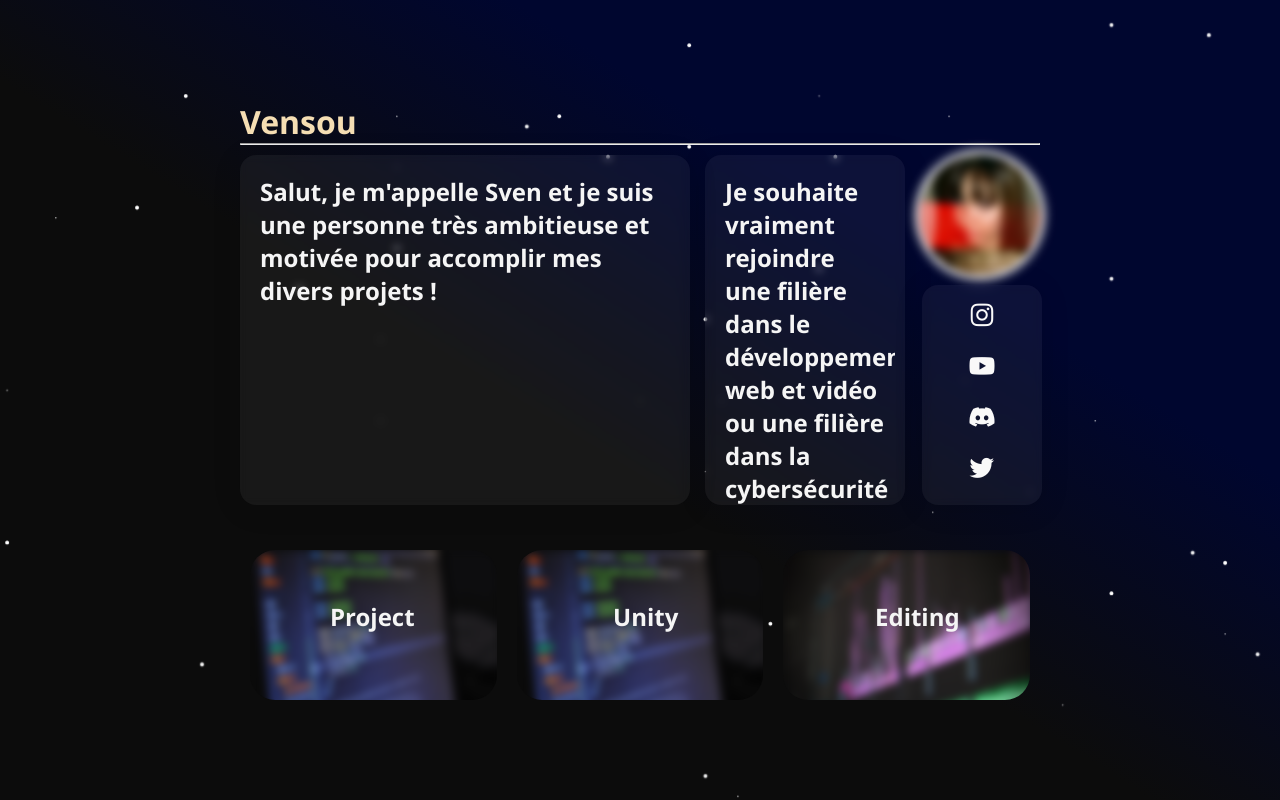
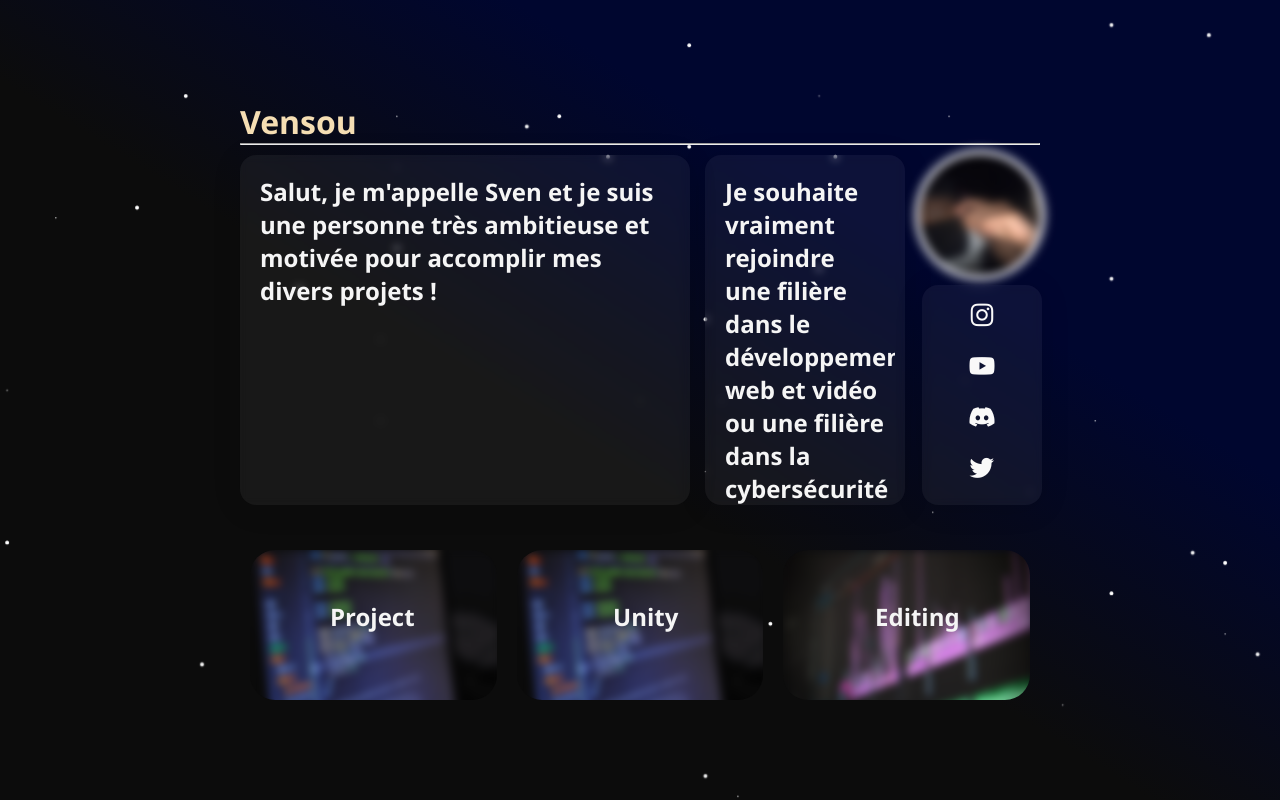
Before and after one commit to Daikiido/Daikiido.github.io, a plain HTML site: page index.html in a window 1280 px wide. Drawn offline with nearby package versions, Linux system fonts and the light colour scheme.

Commit message:
Update index.html 2

```diff
--- a/index.html
+++ b/index.html
@@ -17,7 +17,7 @@
         <h1 class="title">Vensou</h1>
         <hr>
         <div class="imgbox">
-            <img src="images/pinkk.jpeg" alt="profile" id="pp">
+            <img src="images/az.jpeg" alt="profile" id="pp">
         </div>
         <div class="central3">
             <h2 class="texty">Je souhaite vraiment rejoindre une filière dans le développement web et vidéo ou une filière dans la cybersécurité !</h2>
```
